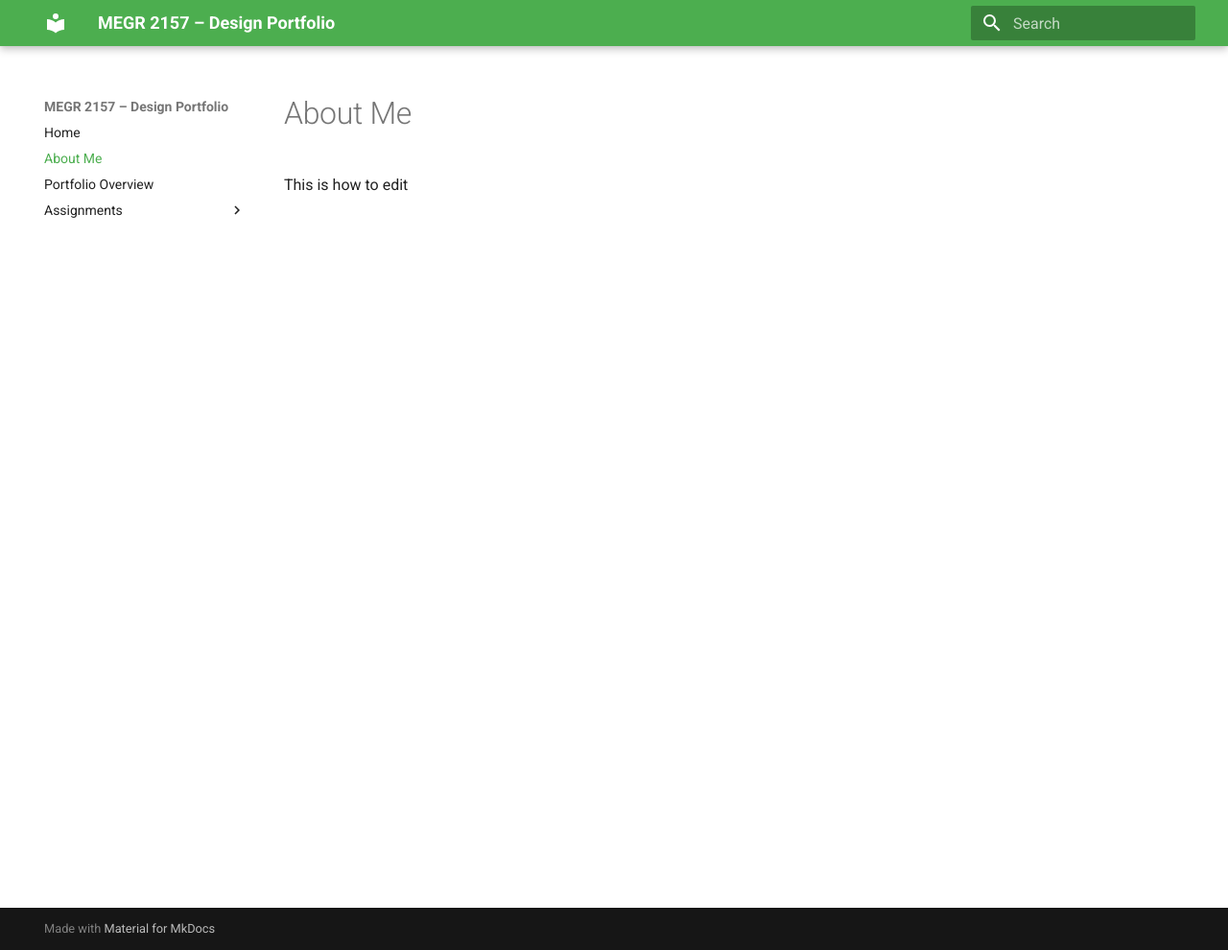
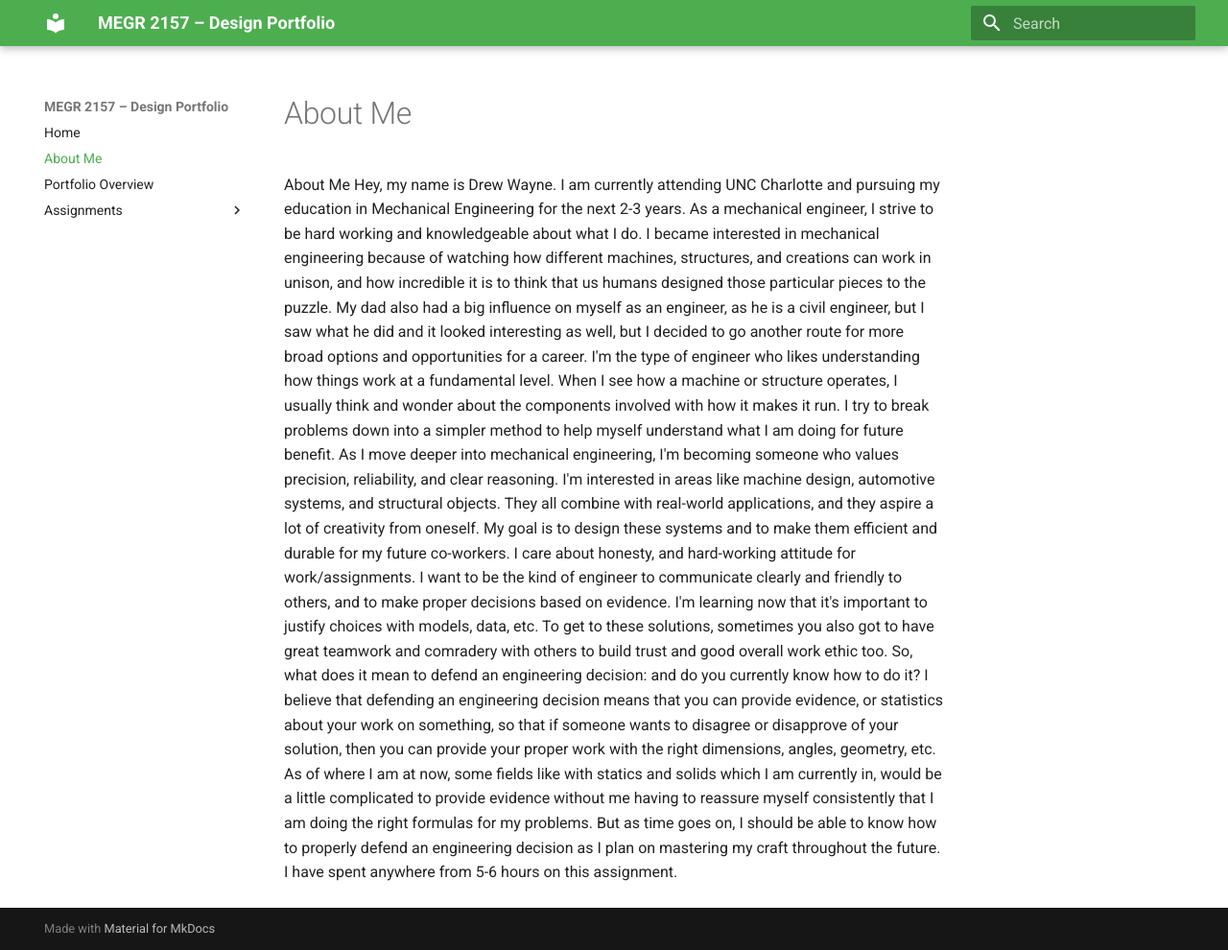
Before and after one commit to awayne1-eng/megr2157-portfolio, an MkDocs documentation site: the page built from docs/aboutme/index.md, in a window 1280 px wide and 990 px high. Shown: the whole window at 96% size. Built offline with MkDocs 1.6.1 and Material for MkDocs 9.7.7, drawn with Linux system fonts in a browser that asks for light colours.

Commit message:
Update index.md

```diff
--- a/docs/aboutme/index.md
+++ b/docs/aboutme/index.md
@@ -1,2 +1,7 @@
-#About Me
-This is how to edit
+About Me
+  Hey, my name is Drew Wayne. I am currently attending UNC Charlotte and pursuing my education in Mechanical Engineering for the next 2-3 years. As a mechanical engineer, I strive to be hard working and knowledgeable about what I do. I became interested in mechanical engineering because of watching how different machines, structures, and creations can work in unison, and how incredible it is to think that us humans designed those particular pieces to the puzzle. My dad also had a big influence on myself as an engineer, as he is a civil engineer, but I saw what he did and it looked interesting as well, but I decided to go another route for more broad options and opportunities for a career.
+    I'm the type of engineer who likes understanding how things work at a fundamental level. When I see how a machine or structure operates, I usually think and wonder about the components involved with how it makes it run. I try to break problems down into a simpler method to help myself understand what I am doing for future benefit.
+  As I move deeper into mechanical engineering, I'm becoming someone who values precision, reliability, and clear reasoning. I'm interested in areas like machine design, automotive systems, and structural objects. They all combine with real-world applications, and they aspire a lot of creativity from oneself. My goal is to design these systems and to make them efficient and durable for my future co-workers.
+  I care about honesty, and hard-working attitude for work/assignments. I want to be the kind of engineer to communicate clearly and friendly to others, and to make proper decisions based on evidence. I'm learning now that it's important to justify choices with models, data, etc. To get to these solutions, sometimes you also got to have great teamwork and comradery with others to build trust and good overall work ethic too.
+  So, what does it mean to defend an engineering decision: and do you currently know how to do it? I believe that defending an engineering decision means that you can provide evidence, or statistics about your work on something, so that if someone wants to disagree or disapprove of your solution, then you can provide your proper work with the right dimensions, angles, geometry, etc. As of where I am at now, some fields like with statics and solids which I am currently in, would be a little complicated to provide evidence without me having to reassure myself consistently that I am doing the right formulas for my problems. But as time goes on, I should be able to know how to properly defend an engineering decision as I plan on mastering my craft throughout the future.
+  I have spent anywhere from 5-6 hours on this assignment.
```
